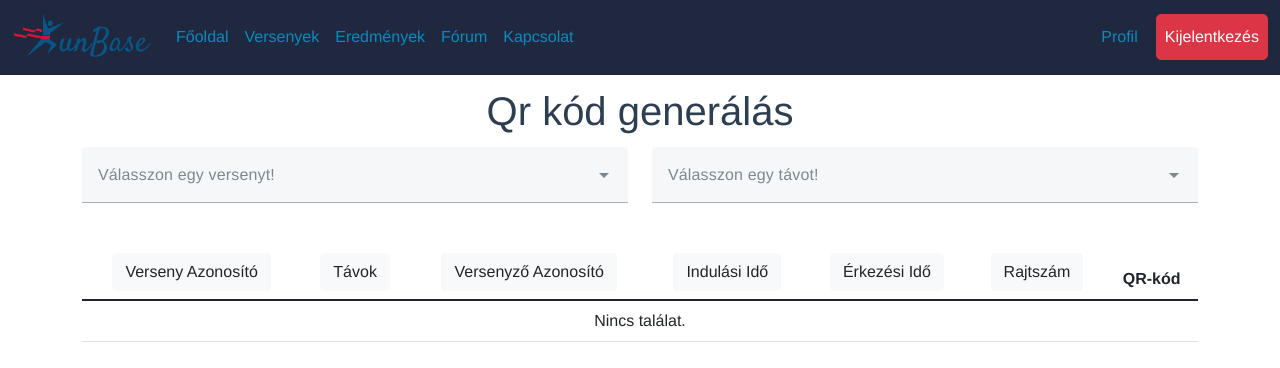
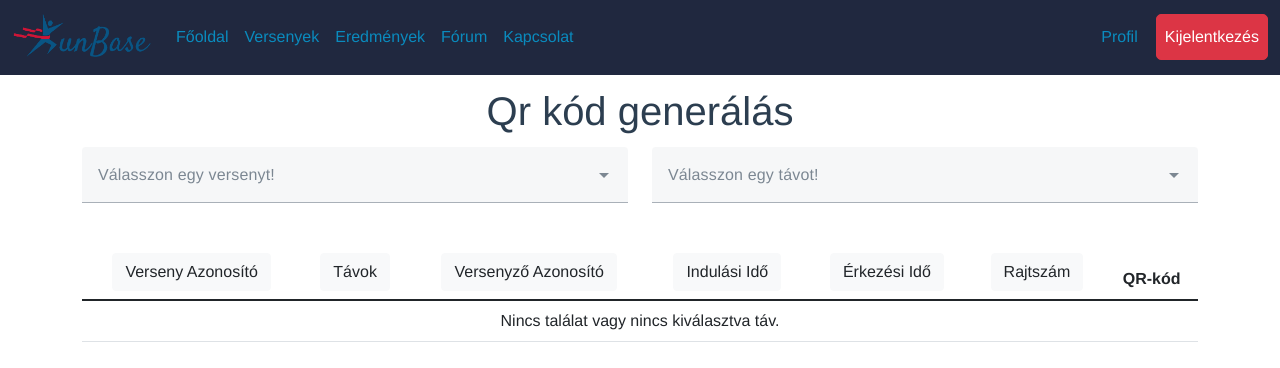
Before and after one commit to XxKristof9xX/runbase, a Vue app in the folder Web/: page /qrgeneralas in a window 1280 px wide. Shown: the top 368 px of the page. Built offline with nearby package versions, Linux system fonts and the light colour scheme; sample sign-in values are in the browser's storage.

Commit message:
javítás

```diff
--- a/Web/src/views/DataPages/QrCodeGeneratePage.vue
+++ b/Web/src/views/DataPages/QrCodeGeneratePage.vue
@@ -52,7 +52,7 @@
               </td>
             </tr>
             <tr v-if="competitionResults.length === 0">
-              <td colspan="7">Nincs találat.</td>
+              <td colspan="7">Nincs találat vagy nincs kiválasztva táv.</td>
             </tr>
           </tbody>
         </table>
@@ -197,7 +197,6 @@ export default {
 
     generateQRCode(result) {
       const text = `${result.versenyId};${reslult.versenyzoId};${result.tav};${result.rajtszam}`;
-
       QRCode.toDataURL(text)
         .then((url) => {
           const link = document.createElement("a");
```
